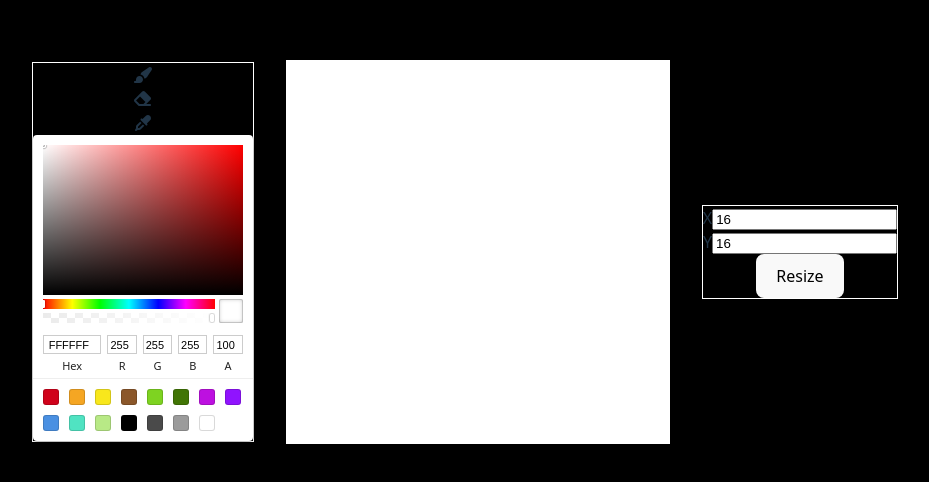
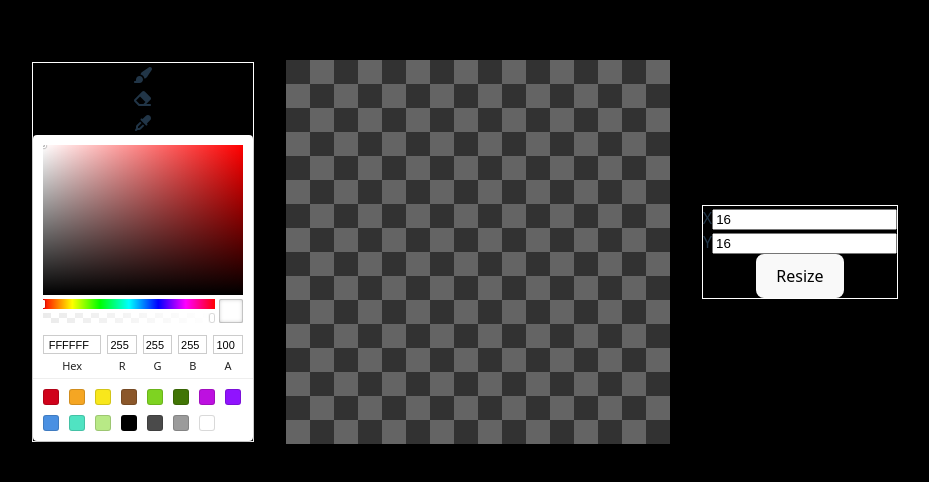
Before and after one commit to Leonardo-chagas/Pixel-Art-App, a React (Vite) app: page / in a window 1280 px wide. Shown: the part 180-662 px from the top of the page, without its empty margins (175-1104 px from the left). Built offline with nearby package versions, Linux system fonts and the light colour scheme.

Commit message:
mudou a cor base dos pixels dando uma aparência de tabuleiro de xadrez, adicionou funcionalidade para ferramenta de borracha

```diff
--- a/src/assets/components/Canvas.tsx
+++ b/src/assets/components/Canvas.tsx
@@ -14,7 +14,7 @@ function Canvas({width, height, selectedColor, tool, changeColor}:CanvasProps){
     let rows = [];
 
     for(let i = 0; i < height; i++){
-        rows.push(<Row key={i} width={width} selectedColor={selectedColor} tool={tool} changeColor={changeColor}/>);
+        rows.push(<Row key={i} row={i+1} width={width} selectedColor={selectedColor} tool={tool} changeColor={changeColor}/>);
     }
     return(
         <div id='canvas'>
--- a/src/assets/components/Pixel.tsx
+++ b/src/assets/components/Pixel.tsx
@@ -3,13 +3,15 @@ import '../css/Pixel.css'
 import type { ToolTypes } from '../../Types';
 
 type PixelProps = {
+    originalColor: string,
     selectedColor: string,
     tool:ToolTypes,
     changeColor: Function
 }
 
-function Pixel({selectedColor, tool, changeColor}:PixelProps){
-    const [pixelColor, setPixelColor] = useState('#fff');
+function Pixel({originalColor, selectedColor, tool, changeColor}:PixelProps){
+    const baseColor = originalColor;
+    const [pixelColor, setPixelColor] = useState(originalColor);
     const [oldColor, setOldColor] = useState(pixelColor);
     const [canChangeColor, setCanChangeColor] = useState(true);
 
@@ -19,10 +21,11 @@ function Pixel({selectedColor, tool, changeColor}:PixelProps){
             setCanChangeColor(false);
         }
         else if(tool.Eraser){
-
+            console.log('erased');
+            setPixelColor(baseColor);
+            setCanChangeColor(false);
         }
         else if(tool.Dropper){
-            console.log(pixelColor);
             changeColor(pixelColor);
         }
     }
@@ -35,7 +38,7 @@ function Pixel({selectedColor, tool, changeColor}:PixelProps){
     }
 
     function resetColor() {
-        if(canChangeColor)
+        if(canChangeColor && tool.Brush)
             setPixelColor(oldColor);
 
         setCanChangeColor(true);
--- a/src/assets/components/Row.tsx
+++ b/src/assets/components/Row.tsx
@@ -3,17 +3,26 @@ import Pixel from './Pixel'
 import type { ToolTypes } from '../../Types'
 
 type RowProps = {
+    row: number,
     width: number,
     selectedColor: string,
     tool: ToolTypes,
     changeColor: Function
 }
 
-function Row({width, selectedColor, tool, changeColor}:RowProps){
+function Row({row, width, selectedColor, tool, changeColor}:RowProps){
     let pixels = []
+    const color1 = '#323232';
+    const color2 = '#646464';
 
     for(let i = 0; i < width; i++){
-        pixels.push(<Pixel selectedColor={selectedColor} tool={tool} changeColor={changeColor}/>)
+        let originalColor;
+        if((row%2 != 0 && (i+1)%2 != 0) || (row%2 == 0 && (i+1)%2 == 0)){
+            originalColor = color1;
+        }
+        else
+            originalColor = color2;
+        pixels.push(<Pixel originalColor={originalColor} selectedColor={selectedColor} tool={tool} changeColor={changeColor}/>)
     }
     return(
         <div className='row'>
--- a/src/assets/components/Tools.tsx
+++ b/src/assets/components/Tools.tsx
@@ -31,7 +31,6 @@ function Tools({changeColor, selectedColor, tool, changeTool}:ToolsProps){
     }
 
     const handleColorChange = (color:{hex:string}) => {
-        console.log(color.hex);
         changeColor(color.hex);
     }
 
```
